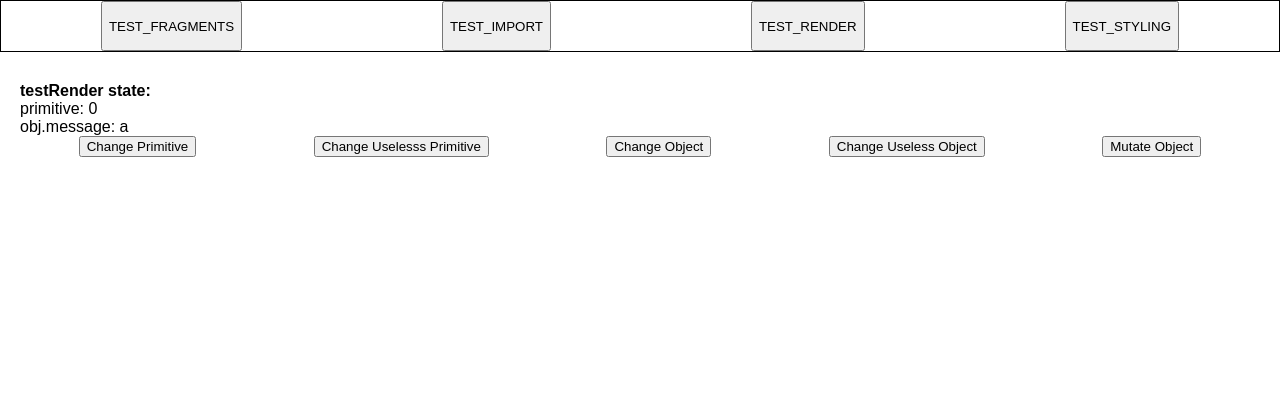
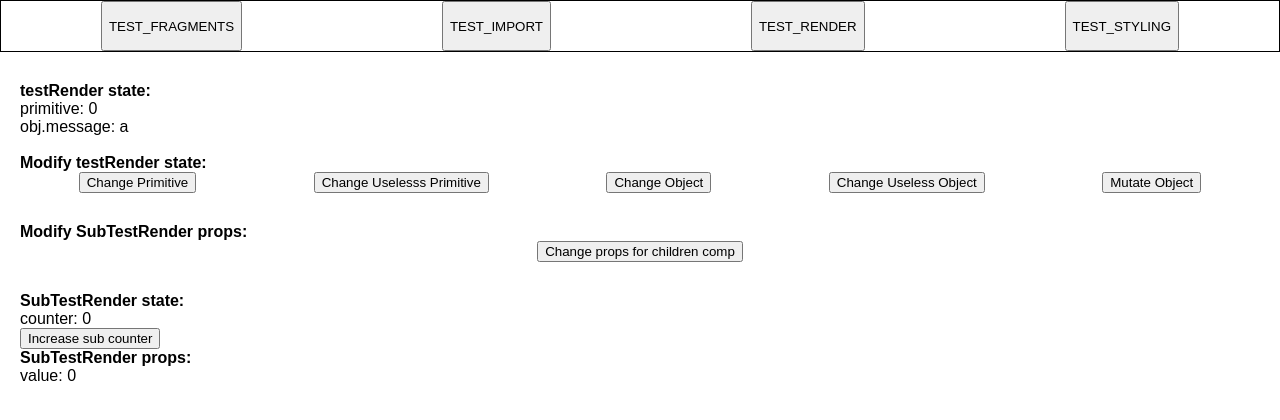
Before and after one commit to fthebaud/react-boilerplate, a React app: page / in a window 1280 px wide. Shown: the top 420 px of the page. Built offline with nearby package versions, Linux system fonts and the light colour scheme.

Commit message:
Test render

```diff
--- a/src/App.js
+++ b/src/App.js
@@ -22,6 +22,7 @@ class App extends Component {
   }
 
   render() {
+    console.log('0 - Render APP - ', new Date());
     // Context here is useless, state was sufficient. I'm using it to test the feature.
     const { Provider, Consumer } = AppContext;
     return (
--- a/src/components/test-render/TestRender.jsx
+++ b/src/components/test-render/TestRender.jsx
@@ -15,10 +15,11 @@ export default class TestRender extends Component {
       obj: { message: 'a' },
       uselessObj: { message: 'b' }, // never displayed
     };
+    this.value = 0;
   }
 
   render() {
-    console.log('Render TestRender - ', new Date());
+    console.log('1 - Render TestRender - ', new Date());
     console.log('state: ', this.state);
     console.log('props: ', this.props);
     return (
@@ -28,6 +29,9 @@ export default class TestRender extends Component {
           primitive: {this.state.primitive} <br />
           obj.message: {this.state.obj.message} <br />
         </div>
+        <br />
+        <div>
+          <b>Modify testRender state:</b>
           <div className={style.buttons}>
             <button onClick={() => this.setState({ primitive: this.state.primitive + 1 })}>
               Change Primitive
@@ -35,22 +39,41 @@ export default class TestRender extends Component {
             <button onClick={() => this.setState({ uselessPrimitive: this.state.uselessPrimitive + 1 })}>
               Change Uselesss Primitive
             </button>
-          <button onClick={() => this.setState({ obj: { message: `${this.state.obj.message}z` } })}>
+            <button onClick={() => this.setState({ obj: { message: 'zzzzz' } })}>
               Change Object
             </button>
             <button onClick={() => this.setState({ uselessObj: { message: `${this.state.uselessObj.message}z` } })}>
               Change Useless Object
             </button>
             <button onClick={() => {
-            const sameRef = this.state.obj;
-            sameRef.message = 'trololo';
-            this.setState({ obj: sameRef });
+              this.state.obj.message = 'trololo';
             }}
             >
               Mutate Object
             </button>
           </div>
         </div>
+        <div>
+          <b>Modify SubTestRender props:</b>
+          <div className={style.buttons}>
+            <button onClick={() => { this.value = this.value + 1; }} >
+              Change props for children comp
+            </button>
+          </div>
+        </div>
+        <SubTestRender value={this.value} />
+      </div>
     );
   }
 }
+
+/*
+A React component get rendered:
+- When the state changes (even if the part of the state the changes is not used)
+- When the parent changes
+*/
+
+/*
+A React component DOES NOT get rendered:
+- When the props change (unless the state is updated from the props)
+*/
--- a/src/components/test-render/components/SubTestRender.jsx
+++ b/src/components/test-render/components/SubTestRender.jsx
@@ -1,8 +1,12 @@
 /* eslint-disable jsx-a11y/no-static-element-interactions */
-
 import React, { Component } from 'react';
+import PropTypes from 'prop-types';
 
 export default class SubTestRender extends Component {
+  static propTypes = {
+    value: PropTypes.number.isRequired,
+  }
+
   constructor(props) {
     super(props);
     this.state = {
@@ -10,9 +14,14 @@ export default class SubTestRender extends Component {
     };
   }
 
+  componentWillReceiveProps(nextProps) {
+    console.log('component will receive props', nextProps);
+  }
+
   render() {
     const { counter } = this.state;
-    console.log('Render SubTestRender - ', new Date());
+    const { value } = this.props;
+    console.log('2 - Render SubTestRender - ', new Date());
     console.log('state: ', this.state);
     console.log('props: ', this.props);
     return (
@@ -25,6 +34,9 @@ export default class SubTestRender extends Component {
         >
           Increase sub counter
         </button>
+        <br />
+        <b>SubTestRender props:</b> <br />
+        value: {value} <br />
       </div>
     );
   }
```
Lines whose indentation alone changed are shown as unchanged.
